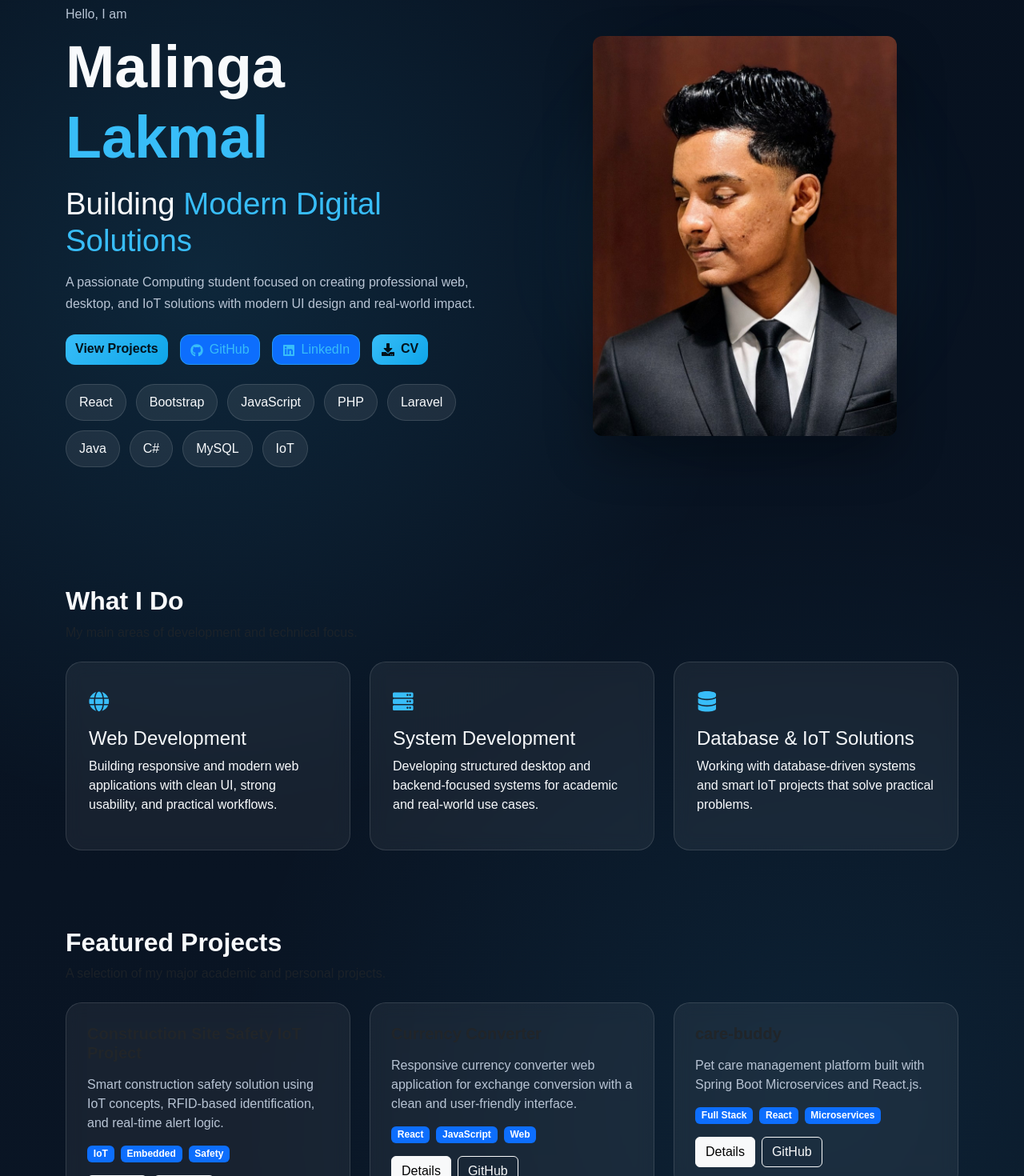
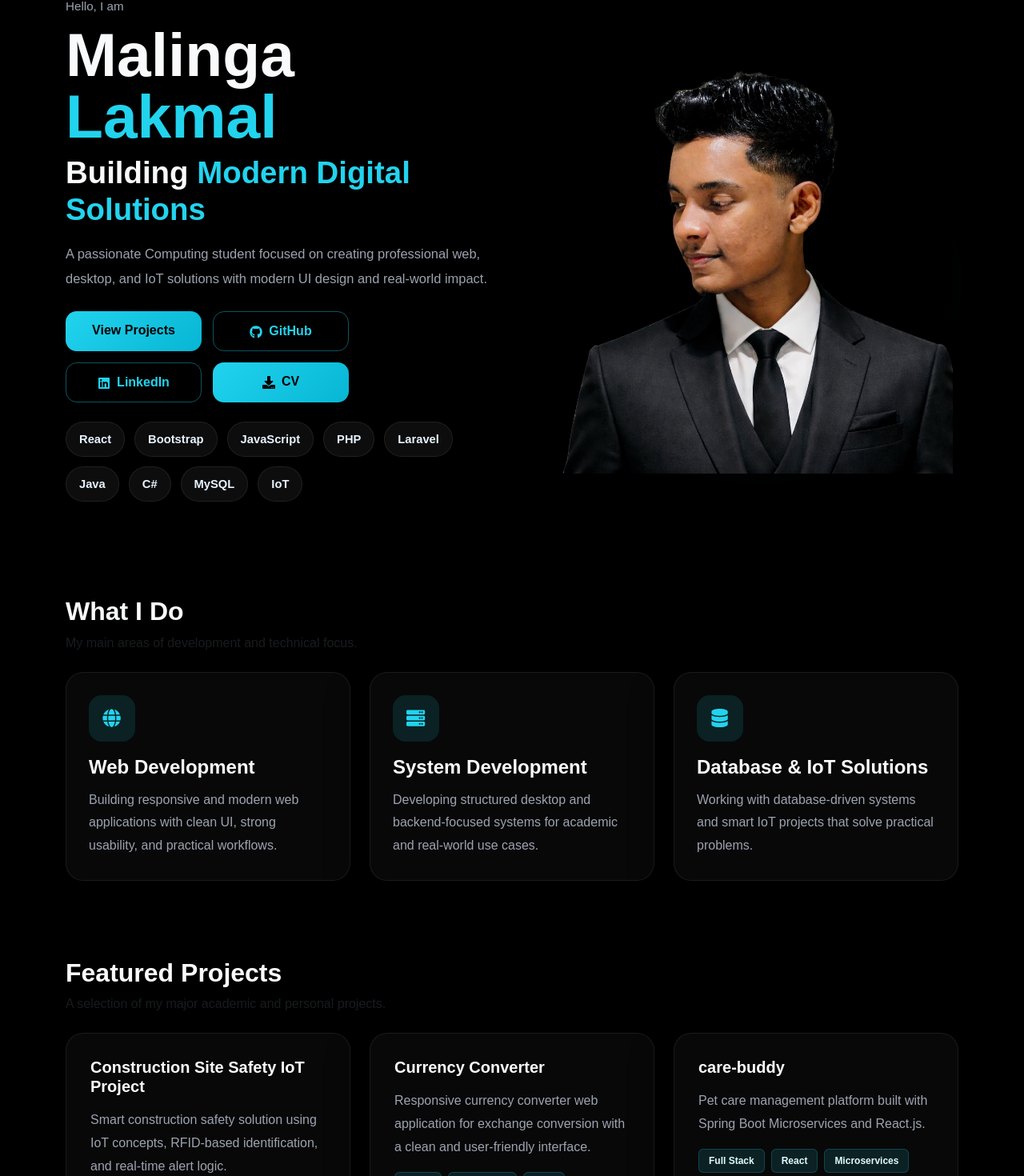
Before and after one commit to Malinga203/portfolio-website, a React (Vite) app in the folder my-portfolio/: page / in a window 1280 px wide. Shown: the part 172-1642 px from the top of the page at 80% size. Built offline with nearby package versions, Linux system fonts and the light colour scheme.

Commit message:
Add image and Apply full black theme and consistent premium UI styling

```diff
--- a/my-portfolio/src/index.css
+++ b/my-portfolio/src/index.css
@@ -1,26 +1,32 @@
 :root {
-  --bg: #07111f;
-  --bg-soft: #0b1727;
-  --card: rgba(255, 255, 255, 0.06);
-  --border: rgba(255, 255, 255, 0.12);
-  --text: #f8fafc;
-  --muted: #b8c4d4;
-  --primary: #38bdf8;
+  --bg: #000000;
+  --bg-soft: #050505;
+  --card: rgba(255, 255, 255, 0.03);
+  --border: rgba(255, 255, 255, 0.08);
+  --text: #f9fafb;
+  --muted: #9ca3af;
+  --primary: #22d3ee;
+  --primary-dark: #06b6d4;
+  --shadow: 0 20px 50px rgba(0, 0, 0, 0.6);
 }
 
-/* RESET */
 * {
   box-sizing: border-box;
+}
+
+html {
+  scroll-behavior: smooth;
 }
 
 body {
   margin: 0;
   font-family: Arial, sans-serif;
-  background:
-    radial-gradient(circle at 20% 20%, rgba(56,189,248,0.12), transparent 30%),
-    radial-gradient(circle at 80% 60%, rgba(56,189,248,0.08), transparent 40%),
-    linear-gradient(180deg, #07111f 0%, #0b1727 100%);
+  background: #000000;
   color: var(--text);
+  overflow-x: hidden;
+}
+
+#root {
   overflow-x: hidden;
 }
 
@@ -33,23 +39,95 @@ img {
   display: block;
 }
 
-/* ================= HERO ================= */
-
-.pro-hero {
-  padding: 100px 0;
-  position: relative;
+/* layout */
+.app-shell {
+  min-height: 100vh;
+  display: flex;
+  flex-direction: column;
 }
 
-/* TEXT */
+.main-content {
+  flex: 1;
+}
+
+/* navbar */
+.custom-navbar {
+  background: rgba(0, 0, 0, 0.85);
+  border-bottom: 1px solid var(--border);
+  backdrop-filter: blur(12px);
+  position: sticky;
+  top: 0;
+  z-index: 1000;
+}
+
+.brand-logo {
+  color: var(--text) !important;
+  font-weight: 800;
+  font-size: 1.55rem;
+  letter-spacing: 0.3px;
+}
+
+.navbar .nav-link {
+  color: #cbd5e1 !important;
+  transition: 0.25s ease;
+  font-weight: 500;
+}
+
+.navbar .nav-link:hover,
+.navbar .nav-link.active {
+  color: var(--primary) !important;
+}
+
+/* shared cards */
+.content-card,
+.project-card,
+.details-card,
+.contact-card,
+.service-card,
+.about-main-card,
+.about-side-card,
+.about-skill-card,
+.contact-form-card,
+.contact-info-card,
+.details-side-card,
+.projects-filter-box {
+  background: var(--card);
+  border: 1px solid var(--border);
+  border-radius: 22px;
+  backdrop-filter: blur(12px);
+  box-shadow: var(--shadow);
+}
+
+/* section heading */
+.section-heading h2 {
+  margin-bottom: 10px;
+  font-weight: 800;
+  font-size: 2rem;
+}
+
+.section-subtitle {
+  color: var(--muted);
+  line-height: 1.75;
+  max-width: 760px;
+}
+
+/* hero */
+.pro-hero {
+  position: relative;
+  padding: 90px 0 70px;
+}
 
 .hero-small {
   color: var(--muted);
   margin-bottom: 10px;
+  font-size: 0.95rem;
 }
 
 .hero-name {
-  font-size: clamp(2.8rem, 6vw, 4.6rem);
+  font-size: clamp(2.8rem, 6vw, 4.8rem);
   font-weight: 800;
+  line-height: 1;
+  margin-bottom: 10px;
 }
 
 .hero-name span {
@@ -57,8 +135,10 @@ img {
 }
 
 .hero-role {
-  font-size: clamp(1.6rem, 4vw, 2.4rem);
-  margin: 15px 0;
+  font-size: clamp(1.5rem, 4vw, 2.4rem);
+  font-weight: 700;
+  margin-bottom: 16px;
+  line-height: 1.2;
 }
 
 .hero-role span {
@@ -67,79 +147,89 @@ img {
 
 .hero-description {
   color: var(--muted);
-  max-width: 520px;
-  line-height: 1.7;
+  max-width: 560px;
+  line-height: 1.9;
+  font-size: 1.03rem;
 }
-
-/* BUTTONS */
 
 .hero-buttons {
   margin-top: 25px;
   display: flex;
   flex-wrap: wrap;
-  gap: 15px;
+  gap: 14px;
+}
+
+.hero-buttons .btn {
+  min-width: 170px;
+  padding: 12px 22px !important;
+  border-radius: 14px !important;
+  font-weight: 700 !important;
 }
 
 .btn-main {
-  background: linear-gradient(135deg, #38bdf8, #0ea5e9) !important;
+  background: linear-gradient(135deg, var(--primary), var(--primary-dark)) !important;
   border: none !important;
-  color: #02131d !important;
-  border-radius: 12px !important;
-  font-weight: 700 !important;
-  transition: 0.3s;
+  color: #000000 !important;
+  transition: 0.25s ease !important;
 }
 
 .btn-main:hover {
-  transform: translateY(-3px);
-  box-shadow: 0 10px 25px rgba(56,189,248,0.3);
+  transform: translateY(-2px);
+  box-shadow: 0 0 25px rgba(34, 211, 238, 0.4) !important;
 }
 
 .btn-outline {
-  border: 1px solid rgba(56,189,248,0.5) !important;
+  background: transparent !important;
+  border: 1px solid rgba(34, 211, 238, 0.4) !important;
   color: var(--primary) !important;
-  border-radius: 12px !important;
+  transition: 0.25s ease !important;
 }
 
 .btn-outline:hover {
-  background: rgba(56,189,248,0.1) !important;
+  background: rgba(34, 211, 238, 0.1) !important;
+  border-color: rgba(34, 211, 238, 0.6) !important;
+  transform: translateY(-2px);
 }
 
-/* IMAGE */
-
+/* png cutout image */
 .hero-image-pro {
   position: relative;
   display: flex;
   justify-content: center;
+  align-items: flex-end;
+  min-height: 560px;
 }
 
 .hero-image-pro img {
   width: 100%;
-  max-width: 380px;
-  height: 500px;
-  object-fit: cover;
-  border-radius: 12px;
+  max-width: 520px;
+  height: auto;
+  object-fit: contain;
+  background: transparent;
+  border-radius: 0;
+  box-shadow: none;
+  position: relative;
   z-index: 2;
-  transition: 0.4s;
-  box-shadow: 0 25px 60px rgba(0,0,0,0.3);
+  filter: drop-shadow(0 30px 45px rgba(0, 0, 0, 0.5));
+  transition: transform 0.35s ease;
 }
 
 .hero-image-pro:hover img {
-  transform: scale(1.05);
+  transform: translateY(-6px) scale(1.01);
 }
-
-/* GLOW EFFECT */
 
 .image-glow {
   position: absolute;
-  width: 380px;
-  height: 500px;
-  background: radial-gradient(circle, rgba(56,189,248,0.25), transparent 70%);
-  filter: blur(60px);
+  width: 420px;
+  height: 420px;
+  background: radial-gradient(circle, rgba(34, 211, 238, 0.2), transparent 70%);
+  filter: blur(70px);
   z-index: 1;
+  bottom: 30px;
+  right: 40px;
 }
 
-/* SKILLS */
-
+/* skill badges */
 .skill-badges-wrap {
   display: flex;
   flex-wrap: wrap;
@@ -147,70 +237,339 @@ img {
 }
 
 .skill-badge {
+  display: inline-flex;
+  align-items: center;
   padding: 10px 16px;
   border-radius: 999px;
-  background: rgba(255,255,255,0.08);
-  border: 1px solid rgba(255,255,255,0.12);
-  transition: 0.3s;
+  background: rgba(255, 255, 255, 0.05);
+  border: 1px solid rgba(255, 255, 255, 0.08);
+  color: #e7f3ff;
+  font-size: 0.92rem;
+  font-weight: 600;
+  transition: 0.25s ease;
 }
 
 .skill-badge:hover {
-  transform: translateY(-4px) scale(1.05);
-  background: rgba(56,189,248,0.2);
+  transform: translateY(-3px);
+  background: rgba(34, 211, 238, 0.15);
+  border-color: rgba(34, 211, 238, 0.28);
 }
 
-/* ================= CARDS ================= */
-
-.content-card,
-.project-card,
-.service-card,
-.details-card {
-  background: var(--card);
-  border: 1px solid var(--border);
-  border-radius: 20px;
-  backdrop-filter: blur(10px);
-}
-
-/* SERVICES */
-
+/* services */
 .service-card {
+  height: 100%;
   padding: 28px;
-  transition: 0.3s;
+  transition: 0.25s ease;
 }
 
 .service-card:hover {
   transform: translateY(-8px);
-  border-color: rgba(56,189,248,0.3);
+  border-color: rgba(34, 211, 238, 0.3);
 }
 
-.service-icon {
-  font-size: 1.6rem;
+.service-icon,
+.about-skill-icon {
+  width: 58px;
+  height: 58px;
+  display: flex;
+  align-items: center;
+  justify-content: center;
+  border-radius: 16px;
+  background: rgba(34, 211, 238, 0.12);
   color: var(--primary);
-  margin-bottom: 15px;
+  font-size: 1.45rem;
+  margin-bottom: 18px;
 }
 
-/* PROJECT */
+.service-card h4 {
+  margin-bottom: 12px;
+  font-weight: 700;
+}
 
+.service-card p {
+  color: var(--muted);
+  line-height: 1.8;
+  margin-bottom: 0;
+}
+
+/* project cards */
 .project-card {
+  height: 100%;
   padding: 10px;
-  transition: 0.3s;
+  transition: 0.25s ease;
 }
 
 .project-card:hover {
   transform: translateY(-6px);
+  border-color: rgba(34, 211, 238, 0.25);
 }
 
-/* TEXT */
-
-.section-subtitle,
-.project-short,
-.content-card p {
-  color: var(--muted);
+.project-card .card-body {
+  display: flex;
+  flex-direction: column;
+  height: 100%;
+  padding: 20px;
 }
 
-/* ================= RESPONSIVE ================= */
+.project-card .card-title {
+  color: var(--text);
+  font-weight: 700;
+  margin-bottom: 10px;
+}
 
+.project-short,
+.content-card p,
+.details-card p,
+.details-card li,
+.contact-card p,
+.project-meta,
+.about-main-card p,
+.about-side-card p,
+.contact-card-text,
+.project-lead-text {
+  color: var(--muted);
+  line-height: 1.8;
+}
+
+.tag-badge,
+.projects-count-badge {
+  background: rgba(34, 211, 238, 0.12) !important;
+  color: #dffbff !important;
+  border: 1px solid rgba(34, 211, 238, 0.22);
+  font-weight: 600;
+}
+
+.tag-badge {
+  padding: 8px 12px;
+}
+
+/* projects page */
+.projects-filter-box {
+  padding: 22px;
+}
+
+.filter-tag-wrap {
+  display: flex;
+  flex-wrap: wrap;
+  gap: 10px;
+}
+
+.filter-tag-btn {
+  border-radius: 999px !important;
+  font-weight: 600 !important;
+  padding: 9px 16px !important;
+}
+
+.projects-result-line {
+  display: flex;
+  justify-content: flex-start;
+}
+
+.projects-count-badge {
+  padding: 9px 14px;
+  border-radius: 999px;
+}
+
+/* form */
+.form-control,
+.form-control:focus {
+  background: rgba(255, 255, 255, 0.05) !important;
+  color: var(--text) !important;
+  border: 1px solid rgba(255, 255, 255, 0.1) !important;
+  border-radius: 14px !important;
+  box-shadow: none !important;
+  padding: 13px 14px !important;
+}
+
+.form-control::placeholder {
+  color: #6b7280 !important;
+}
+
+.form-label {
+  color: var(--text);
+  font-weight: 600;
+  margin-bottom: 8px;
+}
+
+/* contact */
+.contact-form-card,
+.contact-info-card {
+  padding: 28px;
+  height: 100%;
+}
+
+.contact-card-title {
+  font-weight: 800;
+  margin-bottom: 10px;
+  font-size: 2rem;
+}
+
+.contact-card-text {
+  margin-bottom: 20px;
+}
+
+.contact-submit-btn {
+  background: linear-gradient(135deg, var(--primary), var(--primary-dark)) !important;
+  border: none !important;
+  color: #000000 !important;
+  font-weight: 700 !important;
+  border-radius: 14px !important;
+  padding: 12px 22px !important;
+}
+
+.contact-submit-btn:hover {
+  box-shadow: 0 12px 28px rgba(34, 211, 238, 0.28) !important;
+}
+
+.contact-info-list {
+  display: flex;
+  flex-direction: column;
+  gap: 14px;
+}
+
+.contact-info-item {
+  display: flex;
+  align-items: center;
+  gap: 14px;
+  padding: 14px 16px;
+  border-radius: 16px;
+  border: 1px solid rgba(255, 255, 255, 0.10);
+  background: rgba(255, 255, 255, 0.04);
+  color: var(--text);
+  transition: 0.25s ease;
+}
+
+.contact-info-item:hover {
+  transform: translateY(-3px);
+  border-color: rgba(34, 211, 238, 0.25);
+  background: rgba(34, 211, 238, 0.06);
+  color: var(--text);
+}
+
+.contact-info-item.static {
+  cursor: default;
+}
+
+.contact-info-item svg {
+  color: var(--primary);
+  font-size: 1.1rem;
+  flex-shrink: 0;
+}
+
+.contact-note-box,
+.details-note-box {
+  background: rgba(255, 255, 255, 0.04);
+  border: 1px solid rgba(255, 255, 255, 0.10);
+  border-radius: 18px;
+  padding: 18px;
+}
+
+.contact-note-box p,
+.details-note-box p {
+  color: var(--muted);
+  line-height: 1.8;
+}
+
+/* details */
+.details-card,
+.details-side-card {
+  padding: 24px;
+}
+
+.details-info-row {
+  display: grid;
+  grid-template-columns: repeat(2, 1fr);
+  gap: 16px;
+}
+
+.details-info-box {
+  display: flex;
+  align-items: flex-start;
+  gap: 14px;
+  padding: 16px;
+  border-radius: 16px;
+  background: rgba(255, 255, 255, 0.04);
+  border: 1px solid rgba(255, 255, 255, 0.08);
+}
+
+.details-info-box svg,
+.about-info-item svg {
+  color: var(--primary);
+  font-size: 1.1rem;
+  margin-top: 4px;
+  flex-shrink: 0;
+}
+
+.details-label,
+.about-label {
+  display: inline-block;
+  font-size: 0.82rem;
+  color: var(--muted);
+  margin-bottom: 4px;
+}
+
+/* about */
+.about-main-card,
+.about-side-card {
+  padding: 28px;
+}
+
+.about-card-title {
+  font-weight: 800;
+  margin-bottom: 18px;
+}
+
+.about-info-item {
+  display: flex;
+  align-items: flex-start;
+  gap: 14px;
+  padding: 14px 0;
+  border-bottom: 1px solid rgba(255, 255, 255, 0.08);
+}
+
+.about-info-item:last-child {
+  border-bottom: none;
+  padding-bottom: 0;
+}
+
+.about-skill-card {
+  padding: 24px;
+  transition: 0.25s ease;
+}
+
+.about-skill-card:hover {
+  transform: translateY(-6px);
+  border-color: rgba(34, 211, 238, 0.28);
+}
+
+/* lists */
+.list-clean {
+  padding-left: 18px;
+  margin-bottom: 0;
+}
+
+.list-clean li {
+  margin-bottom: 10px;
+}
+
+/* footer */
+.footer-section {
+  border-top: 1px solid var(--border);
+  padding: 28px 0;
+  background: #000000;
+}
+
+.footer-sub {
+  color: var(--muted);
+  margin-bottom: 0;
+}
+
+/* responsive */
 @media (max-width: 991px) {
+  .pro-hero {
+    padding: 70px 0 50px;
+  }
+
   .hero-buttons {
     flex-direction: column;
   }
@@ -219,13 +578,64 @@ img {
     width: 100%;
   }
 
+  .hero-image-pro {
+    min-height: auto;
+    margin-top: 20px;
+  }
+
   .hero-image-pro img {
-    max-width: 300px;
-    height: 380px;
+    max-width: 320px;
   }
 
   .image-glow {
-    width: 300px;
-    height: 380px;
+    width: 280px;
+    height: 280px;
+    right: auto;
+    bottom: 20px;
+  }
+
+  .projects-filter-box,
+  .contact-form-card,
+  .contact-info-card,
+  .details-card,
+  .details-side-card,
+  .about-main-card,
+  .about-side-card,
+  .about-skill-card,
+  .service-card {
+    padding: 20px;
+  }
+
+  .details-info-row {
+    grid-template-columns: 1fr;
   }
 }
+
+@media (max-width: 575px) {
+  .hero-name {
+    font-size: 2.35rem;
+  }
+
+  .hero-role {
+    font-size: 1.55rem;
+  }
+
+  .hero-description,
+  .project-lead-text,
+  .section-subtitle {
+    font-size: 0.98rem;
+  }
+
+  .hero-image-pro img {
+    max-width: 100%;
+  }
+
+  .skill-badge {
+    font-size: 0.88rem;
+    padding: 9px 14px;
+  }
+
+  .contact-card-title {
+    font-size: 1.7rem;
+  }
+}
--- a/my-portfolio/src/pages/Home.jsx
+++ b/my-portfolio/src/pages/Home.jsx
@@ -12,7 +12,7 @@ import {
 import ProjectCard from "../components/ProjectCard";
 import SectionTitle from "../components/SectionTitle";
 import { featuredProjects, contributionProjects } from "../data/projects";
-import profile from "../assets/my-photo.jpg";
+import profile from "../assets/malinga-lakmal.png";
 
 const skillBadges = [
   "React",
```
Also changed, not shown: my-portfolio/src/assets/malinga-lakmal.png (added), my-portfolio/src/assets/my-photo.jpg (deleted).
